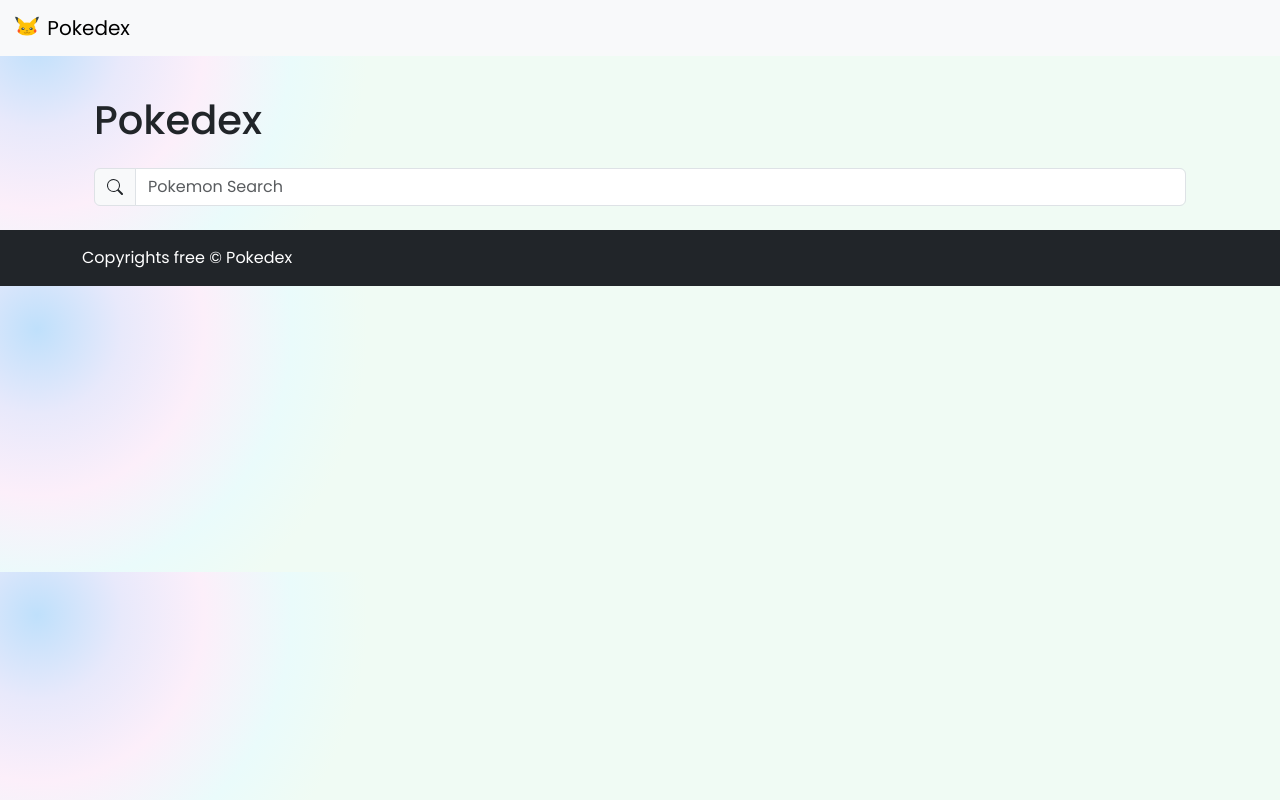
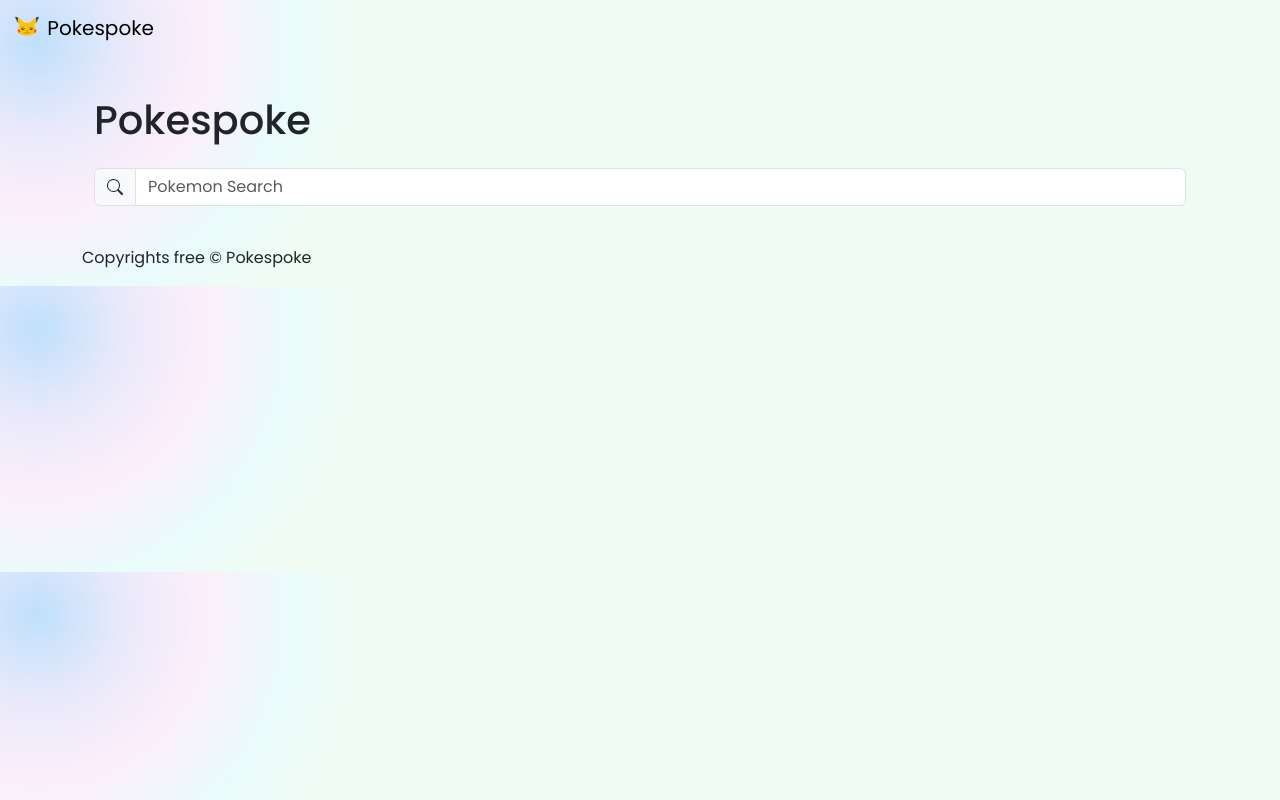
Before and after one commit to shantanuuchak/pokespoke, a website built with Parcel: page src/index.html in a window 1280 px wide. Built offline with nearby package versions, Linux system fonts and the light colour scheme; what array-shuffle would draw is missing.

Commit message:
pokespoke rebrandify change

```diff
--- a/src/index.html
+++ b/src/index.html
@@ -3,7 +3,7 @@
   <head>
     <meta charset="utf-8" />
     <meta name="viewport" content="width=device-width, initial-scale=1" />
-    <title>Pokedex &mdash; I'd use my Masterball to Choose You</title>
+    <title>Pokespoke &mdash; I'd use my Masterball to Choose You</title>
     <link
       rel="shortcut icon"
       href="../assets/favicon.png"
@@ -25,7 +25,7 @@
     <!--
     MARK: Header
     -->
-    <nav class="navbar bg-body-tertiary">
+    <nav class="navbar">
       <div class="container-fluid">
         <a class="navbar-brand" href="#">
           <img
@@ -35,7 +35,7 @@
             height="24"
             class="d-inline-block align-text-top"
           />
-          Pokedex
+          Pokespoke
         </a>
       </div>
     </nav>
@@ -45,7 +45,7 @@
     MARK: Carousel
     -->
     <main class="container p-4">
-      <h1 class="fs-1 py-3">Pokedex</h1>
+      <h1 class="fs-1 py-3">Pokespoke</h1>
 
       <!-- Search Input -->
       <div class="input-group flex-nowrap">
@@ -77,8 +77,8 @@
     <!--
     MARK: Footer
     -->
-    <footer class="d-flex p-3 align-items-end bg-dark text-white">
-      <p class="fs-6 mb-0 container">Copyrights free &copy; Pokedex</p>
+    <footer class="d-flex p-3 align-items-end">
+      <p class="fs-6 mb-0 container">Copyrights free &copy; Pokespoke</p>
     </footer>
 
     <!-- Bootstrap Bundle -->
```
